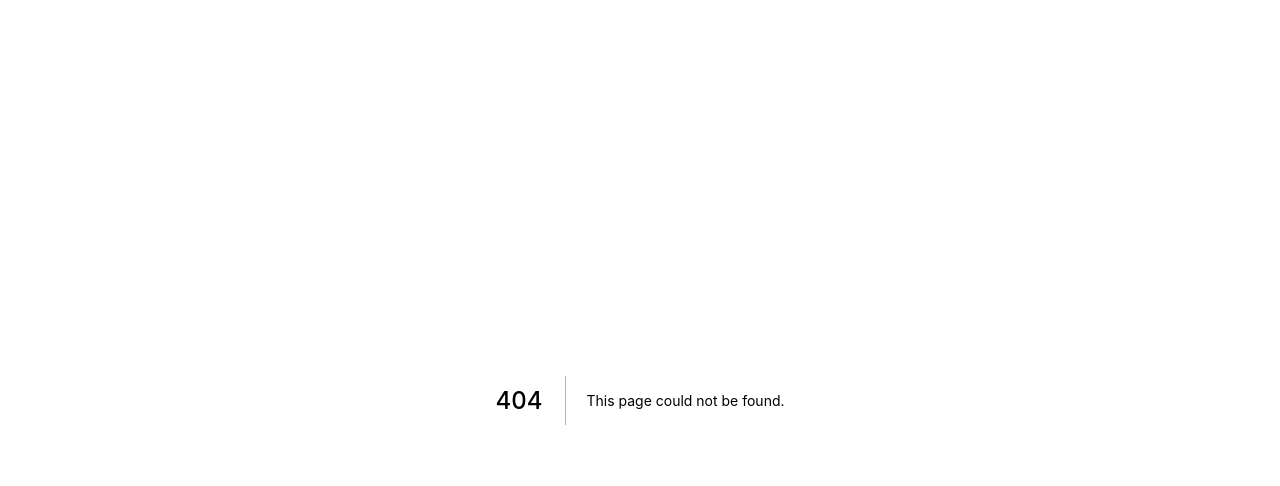
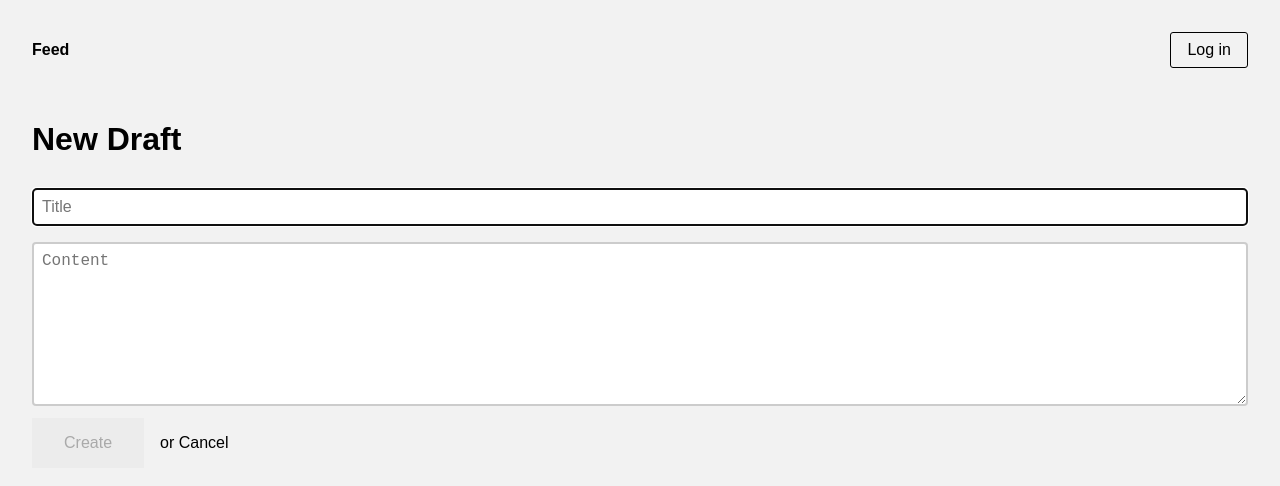
Before and after one commit to sangkukbae12/nextjs-prisma-postgres, a Next.js app: page /create in a window 1280 px wide. Before the commit this address had no page. Shown: the top 486 px of the page. Built offline with nearby package versions, Linux system fonts and the light colour scheme; no server answers.

Commit message:
Add new post

```diff
--- /dev/null
+++ b/pages/create.tsx
@@ -0,0 +1,81 @@
+import React, { useState } from "react";
+import Layout from "../components/Layout";
+import Router from "next/router";
+
+const Draft: React.FC = () => {
+  const [title, setTitle] = useState("");
+  const [content, setContent] = useState("");
+
+  const submitData = async (e: React.SyntheticEvent) => {
+    e.preventDefault();
+    try {
+      const body = { title, content };
+      await fetch("/api/post", {
+        method: "POST",
+        headers: { "Content-Type": "application/json" },
+        body: JSON.stringify(body)
+      });
+      await Router.push("/drafts");
+    } catch (error) {
+      console.error(error);
+    }
+  };
+
+  return (
+    <Layout>
+      <div>
+        <form onSubmit={submitData}>
+          <h1>New Draft</h1>
+          <input
+            autoFocus
+            onChange={e => setTitle(e.target.value)}
+            placeholder="Title"
+            type="text"
+            value={title}
+          />
+          <textarea
+            cols={50}
+            onChange={e => setContent(e.target.value)}
+            placeholder="Content"
+            rows={8}
+            value={content}
+          />
+          <input disabled={!content || !title} type="submit" value="Create" />
+          <a className="back" href="#" onClick={() => Router.push("/")}>
+            or Cancel
+          </a>
+        </form>
+      </div>
+      <style jsx>{`
+        .page {
+          background: white;
+          padding: 3rem;
+          display: flex;
+          justify-content: center;
+          align-items: center;
+        }
+
+        input[type="text"],
+        textarea {
+          width: 100%;
+          padding: 0.5rem;
+          margin: 0.5rem 0;
+          border-radius: 0.25rem;
+          border: 0.125rem solid rgba(0, 0, 0, 0.2);
+        }
+
+        input[type="submit"] {
+          background: #ececec;
+          border: 0;
+          padding: 1rem 2rem;
+        }
+
+        .back {
+          margin-left: 1rem;
+        }
+      `}</style>
+    </Layout>
+  );
+};
+
+export default Draft;
```
